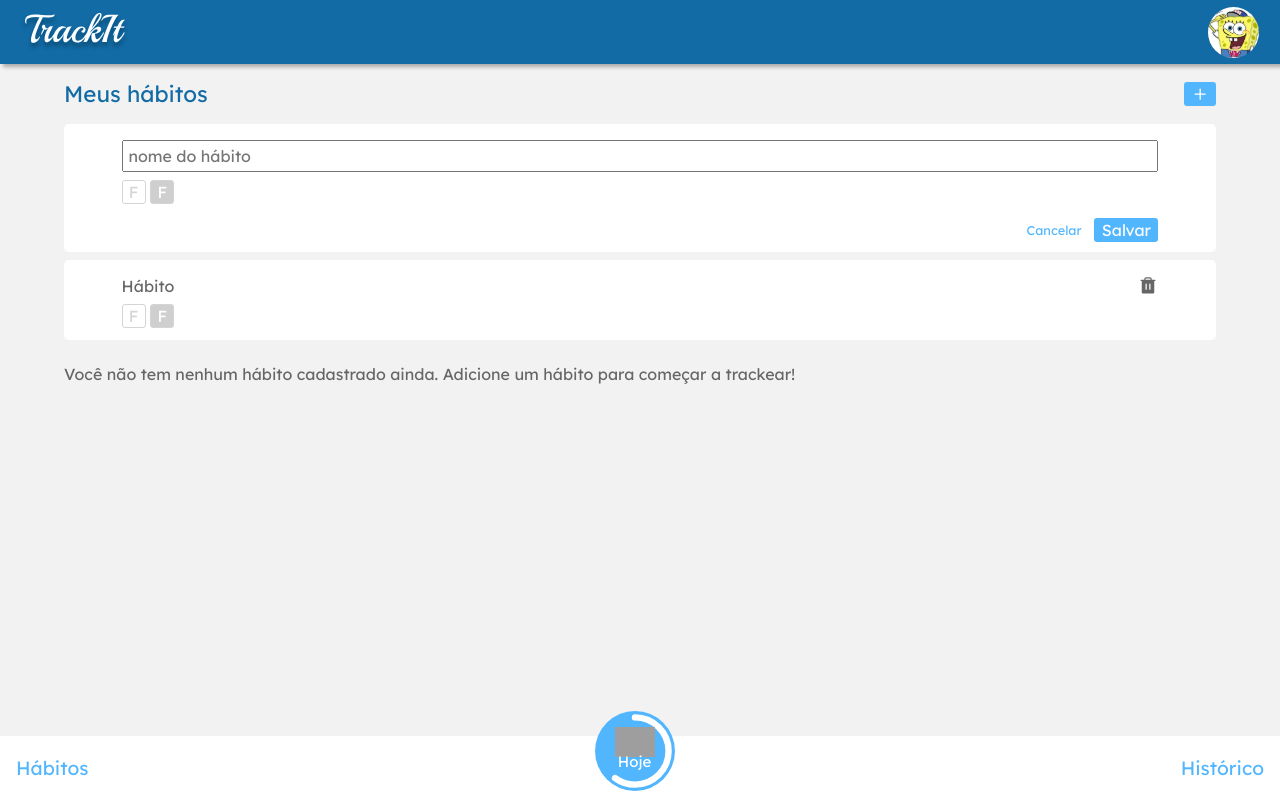
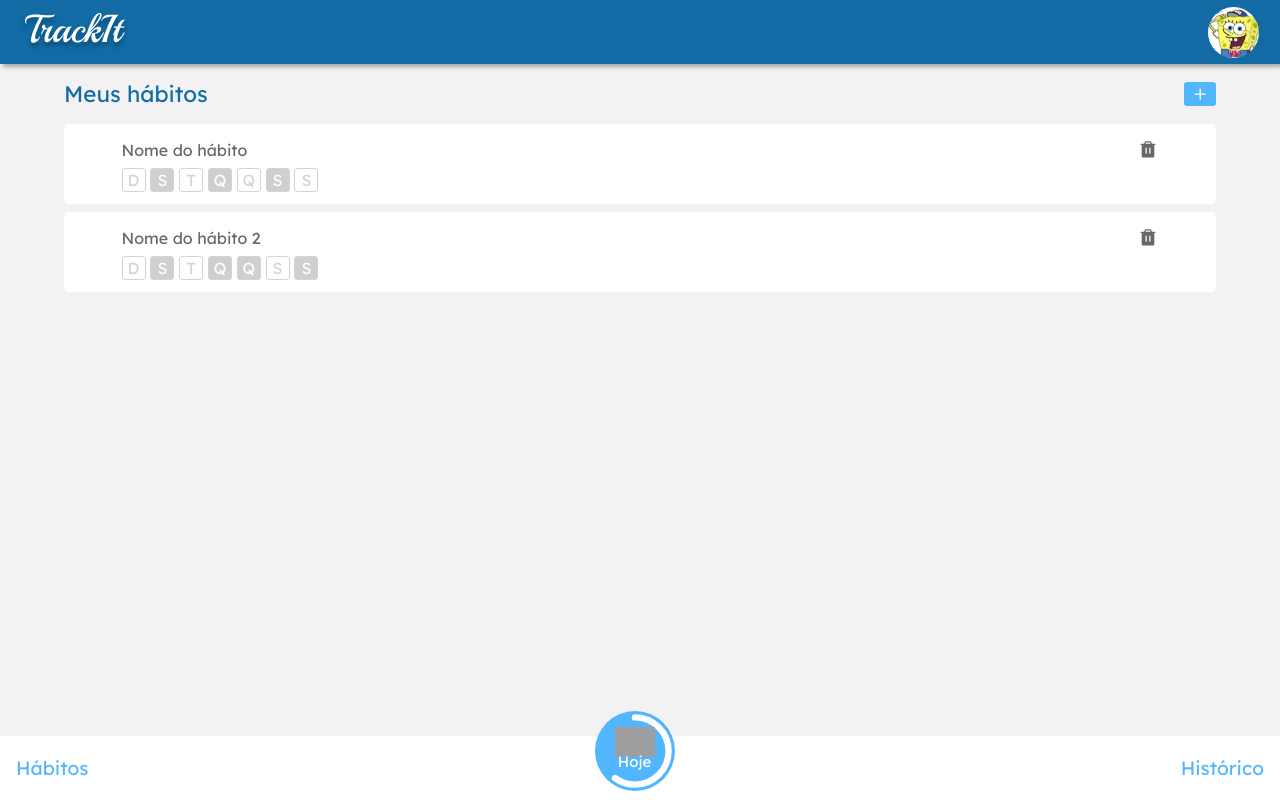
Before and after one commit to CGarcia000/projeto10-trackit, a React (Create React App) app: page /habitos in a window 1280 px wide. Built offline with nearby package versions, Linux system fonts and the light colour scheme; grey boxes are pictures that could not be loaded.

Commit message:
Implementação funções de request

```diff
--- a/src/Components/HabitsPage/Habits/ButtonWeek.js
+++ /dev/null
@@ -1,26 +0,0 @@
-import styled from "styled-components";
-
-
-export function ButtonWeek({
-    btnObj,
-}) {
-    return(
-        <>
-            <Button isActive={btnObj.isActive}>{btnObj.weekday}</Button>
-        </>
-    );
-}
-
-const Button = styled.div`
-    width: 1.5rem;
-    height: 1.5rem;
-    display: flex;
-    justify-content: center;
-    align-items: center;
-    border: 1px solid #d4d4d4;
-    border-radius: 3px;
-    color: ${props => props.isActive ? 'white' : '#d4d4d4'};
-    background-color: ${props => props.isActive ? '#CFCFCF' : 'white'};
-    margin-right: 0.3rem;
-    cursor: pointer;
-`
--- a/src/Components/HabitsPage/Habits/HabitConfig.js
+++ b/src/Components/HabitsPage/Habits/HabitConfig.js
@@ -1,6 +1,6 @@
 import styled from "styled-components";
 
-import { ButtonWeek } from "./ButtonWeek";
+import { WeekButtonsConfig } from "./WeekButtonsConfig";
 
 export function HabitConfig() {
     // use state obj para rastrear os dias da semana
@@ -8,12 +8,8 @@ export function HabitConfig() {
     return (
         <Wrapper>
             <input placeholder="nome do hábito"/>
-            <WeekButtons>
 
-                <ButtonWeek btnObj={{weekday: 'F', isActive: false}}/>
-                <ButtonWeek btnObj={{weekday: 'F', isActive: true}}/>
-            </WeekButtons>
-
+            <WeekButtonsConfig />
 
             <Options>
                 <span>Cancelar</span>
@@ -42,13 +38,9 @@ const Wrapper = styled.div`
         padding: 0.3rem;
         font-size: 1rem;
         line-height: 1.5rem;
+        border-radius: 5px;
+        border: 1px solid #d4d4d4;
     }
-`
-
-
-const WeekButtons = styled.div`
-    display: flex;
-    margin-top: 0.5rem;
 `
 
 const Options = styled.div`
--- a/src/Components/HabitsPage/Habits/HabitDisplay.js
+++ b/src/Components/HabitsPage/Habits/HabitDisplay.js
@@ -1,23 +1,25 @@
 import styled from "styled-components";
 import { Trash } from "phosphor-react";
 
-import { ButtonWeek } from "./ButtonWeek";
+import { WeekButtonsDisplay } from "./WeekButtonsDisplay";
 
-export function HabitDisplay() {
+export function HabitDisplay({
+    habitTitle,
+    habitWeekdays,
+}) {
     // use state obj para rastrear os dias da semana
+
+    console.log(habitWeekdays);
 
     return (
         <Wrapper>
 
             <Title>
-                <h3>Hábito</h3>
+                <h3>{habitTitle}</h3>
                 <Trash size={20} weight="fill" style={{cursor: 'pointer'}} />
             </Title>
 
-            <WeekButtons>
-                <ButtonWeek btnObj={{weekday: 'F', isActive: false}}/>
-                <ButtonWeek btnObj={{weekday: 'F', isActive: true}}/>
-            </WeekButtons>
+            <WeekButtonsDisplay habitWeekdays={habitWeekdays} />
 
         </Wrapper>
     );
@@ -34,12 +36,6 @@ const Wrapper = styled.div`
     margin-bottom: 0.5rem;
 `
 
-
-const WeekButtons = styled.div`
-    display: flex;
-    margin-top: 0.5rem;
-`
-
 const Title = styled.div`
     display: flex;
     justify-content: space-between;
--- /dev/null
+++ b/src/Components/HabitsPage/Habits/WeekButtonsConfig.js
@@ -0,0 +1,61 @@
+import styled from "styled-components";
+
+
+export function WeekButtonsConfig({
+    habitWeekdays
+}) {
+
+    function makeArrWeekDays (habitWeekdays) {
+        const arr = [
+            {day: 'D', active: false},
+            {day: 'S', active: false},
+            {day: 'T', active: false},
+            {day: 'Q', active: false},
+            {day: 'Q', active: false},
+            {day: 'S', active: false},
+            {day: 'S', active: false},
+        ];
+
+        habitWeekdays.forEach(dayIndex => {
+            arr[dayIndex].active = true;
+        });
+        return arr;
+    }
+
+    const arrWeekDays = makeArrWeekDays(habitWeekdays);
+
+
+
+    return(
+        <Buttons>
+            {arrWeekDays.map((dayButton, i) => {
+                return (<Button
+                    key={i}
+                    isConfig={true}
+                    isActive={dayButton.active}
+                >
+                    {dayButton.day}
+                </Button>);
+            })}
+        </Buttons>
+    );
+}
+
+const Buttons = styled.div`
+    display: flex;
+    margin-top: 0.5rem;
+`
+
+const Button = styled.div`
+    width: 1.5rem;
+    height: 1.5rem;
+    display: flex;
+    justify-content: center;
+    align-items: center;
+    border: 1px solid #d4d4d4;
+    border-radius: 3px;
+    color: ${props => props.isActive ? 'white' : '#d4d4d4'};
+    background-color: ${props => props.isActive ? '#CFCFCF' : 'white'};
+    margin-right: 0.3rem;
+    cursor: ${props => props.isConfig ? 'pointer' : 'auto'};
+`
--- /dev/null
+++ b/src/Components/HabitsPage/Habits/WeekButtonsDisplay.js
@@ -0,0 +1,58 @@
+import styled from "styled-components";
+
+
+export function WeekButtonsDisplay({
+    habitWeekdays
+}) {
+
+    function makeArrWeekDays (habitWeekdays) {
+        const arr = [
+            {day: 'D', active: false},
+            {day: 'S', active: false},
+            {day: 'T', active: false},
+            {day: 'Q', active: false},
+            {day: 'Q', active: false},
+            {day: 'S', active: false},
+            {day: 'S', active: false},
+        ];
+
+        habitWeekdays.forEach(dayIndex => {
+            arr[dayIndex].active = true;
+        });
+        return arr;
+    }
+
+    const arrWeekDays = makeArrWeekDays(habitWeekdays);
+
+    return(
+        <Buttons>
+            {arrWeekDays.map((dayButton, i) => {
+                return (<Button
+                    key={i}
+                    isActive={dayButton.active}
+                >
+                    {dayButton.day}
+                </Button>);
+            })}
+        </Buttons>
+    );
+}
+
+const Buttons = styled.div`
+    display: flex;
+    margin-top: 0.5rem;
+`
+
+const Button = styled.div`
+    width: 1.5rem;
+    height: 1.5rem;
+    display: flex;
+    justify-content: center;
+    align-items: center;
+    border: 1px solid #d4d4d4;
+    border-radius: 3px;
+    color: ${props => props.isActive ? 'white' : '#d4d4d4'};
+    background-color: ${props => props.isActive ? '#CFCFCF' : 'white'};
+    margin-right: 0.3rem;
+    cursor: default;
+`
--- a/src/Components/HabitsPage/TodayHabits/HabitViewer.js
+++ b/src/Components/HabitsPage/TodayHabits/HabitViewer.js
@@ -1,9 +1,15 @@
 import styled from "styled-components";
+import { useState } from "react";
+
 import { Check } from "phosphor-react";
 
 
 export function HabitViewer() {
-    const isPressed = true;
+    const [isPressed, setIsPressed] = useState(false);
+
+    function handleClick (e) {
+        setIsPressed(current => !current);
+    }
 
     return (
         <Wrapper>
@@ -16,7 +22,7 @@ export function HabitViewer() {
 
             </HabitInfo>
 
-            <ButtonCheck isPressed={isPressed} >
+            <ButtonCheck onClick={() => setIsPressed(current => !current)} isPressed={isPressed} >
                 <Check size={'3rem'} weight="bold" color={'#fff'} />
             </ButtonCheck>
 
--- a/src/Components/HabitsPage/index.js
+++ b/src/Components/HabitsPage/index.js
@@ -1,8 +1,8 @@
 import styled from "styled-components";
+import { useState, useEffect } from "react";
 
 import { Header } from "./Header";
 import { Footer } from "./Footer";
-
 import { HabitConfig } from "./Habits/HabitConfig";
 import { HabitDisplay } from "./Habits/HabitDisplay";
 
@@ -11,6 +11,36 @@ import { Body } from './Styled'
 import { Plus } from "phosphor-react";
 
 export function HabitsPage() {
+    const [haveHabit, setHaveHabit] = useState(false);
+    const [habits, setHabits] = useState([]); // add res de cria novo habito
+
+
+    function getHabits(noHabit=true) {
+        let resGetHabits = [];
+        if (!noHabit) {
+            resGetHabits = [{
+                    id: 1,
+                    name: "Nome do hábito",
+                    days: [1, 3, 5]
+                }, {
+                    id: 2,
+                    name: "Nome do hábito 2",
+                    days: [1, 3, 4, 6]
+                }
+            ];
+        }
+        setHaveHabit(current => resGetHabits.length !== 0);
+        // if (resGetHabits.length !== 0) setHaveHabit(current => true);
+        // if (resGetHabits.length === 0) setHaveHabit(current => false);
+        return resGetHabits;
+    }
+
+    useEffect(() => {
+        const resGetHabits = getHabits(false);
+        setHabits(resGetHabits);
+    }, []);
+
+    console.log(habits, haveHabit);
     return (
         <>
             <Header />
@@ -24,12 +54,13 @@ export function HabitsPage() {
                 </Title>
 
                 <Habits>
-                    <HabitConfig />
+                    {/* <HabitConfig /> */}
 
-                    <HabitDisplay />
+                    {habits.map(habit => <HabitDisplay key={habit.key} habitTitle={habit.name} habitWeekdays={habit.days} />)}
+
                 </Habits>
 
-                <Message isVisible={true}>
+                <Message isNotVisible={haveHabit}>
                 Você não tem nenhum hábito cadastrado ainda. Adicione um hábito para começar a trackear!
                 </Message>
 
@@ -77,5 +108,5 @@ const Habits = styled.div`
 
 const Message = styled.div`
     margin-top: 1rem;
-    display: ${props => props.isVisible ? 'block' : 'none'};
+    display: ${props => props.isNotVisible ? 'none' :'block'};
 `
```
Also changed, not shown: src/assets/services/requests.js (added, +118 -0 lines).
